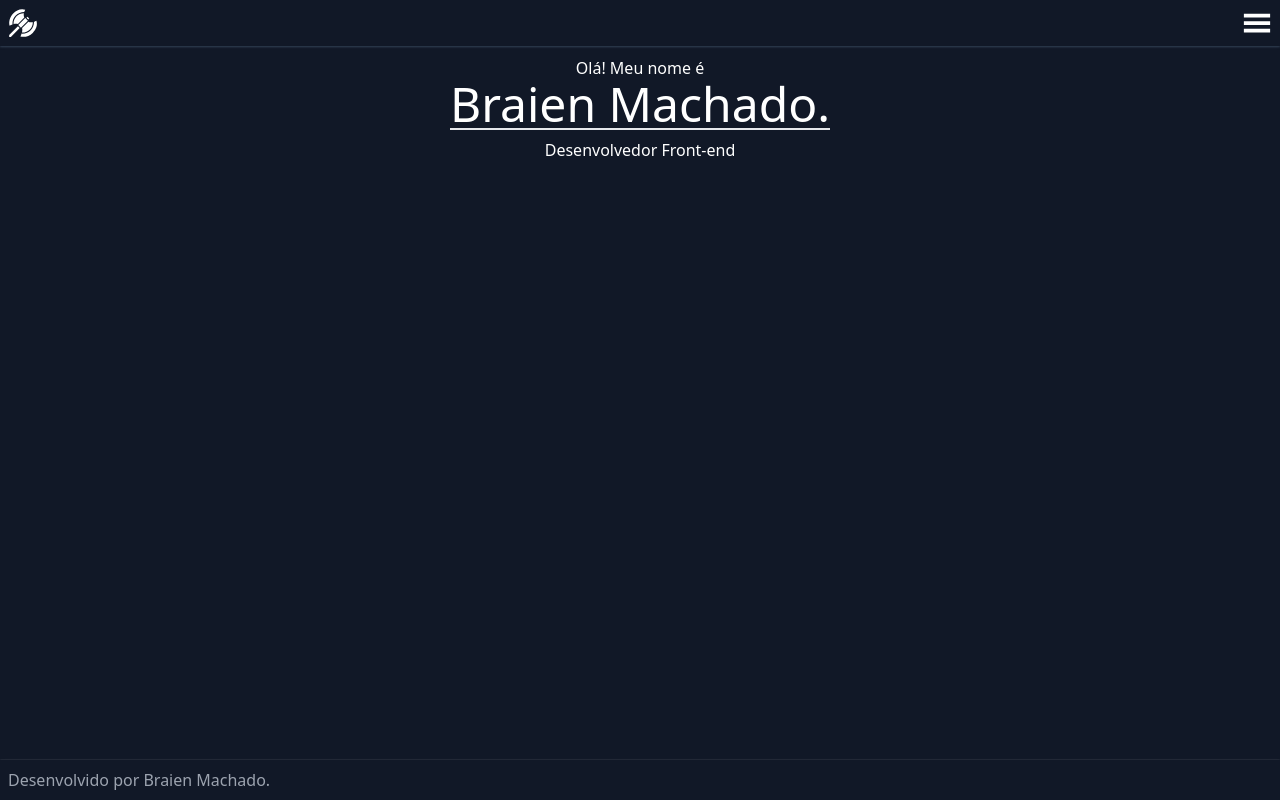
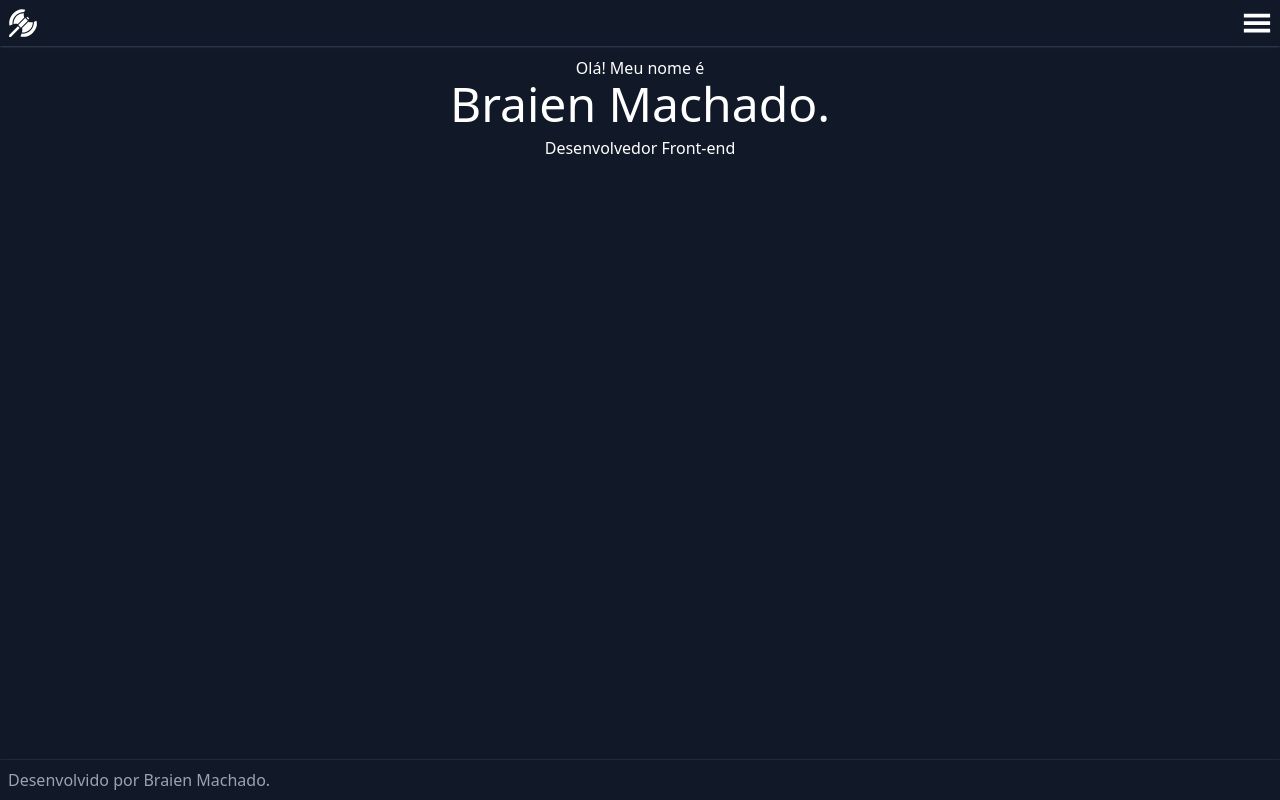
Before and after one commit to braien-machado/react-portfolio, a React (Create React App) app: page / in a window 1280 px wide. Built offline with nearby package versions, Linux system fonts and the light colour scheme.

Commit message:
change style of name in About.jsx

```diff
--- a/src/pages/About.jsx
+++ b/src/pages/About.jsx
@@ -4,7 +4,7 @@ export default function About() {
   return (
     <main className='h-screen py-12 bg-gray-900 text-white'>
       <h1 className='flex flex-col text-center items-center m-auto pt-2'>Olá! Meu nome é
-        <span className='text-5xl border-b-2 w-fit'>Braien Machado.</span>
+        <span className='text-5xl'>Braien Machado.</span>
         <span className='pt-2'>Desenvolvedor Front-end</span>
       </h1>
     </main>
```
